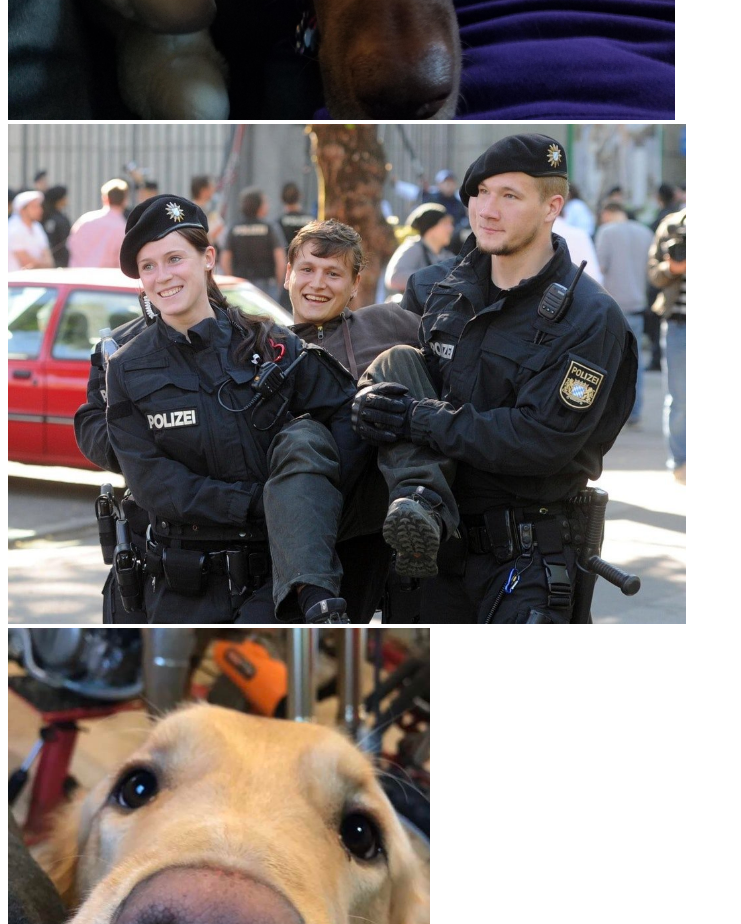
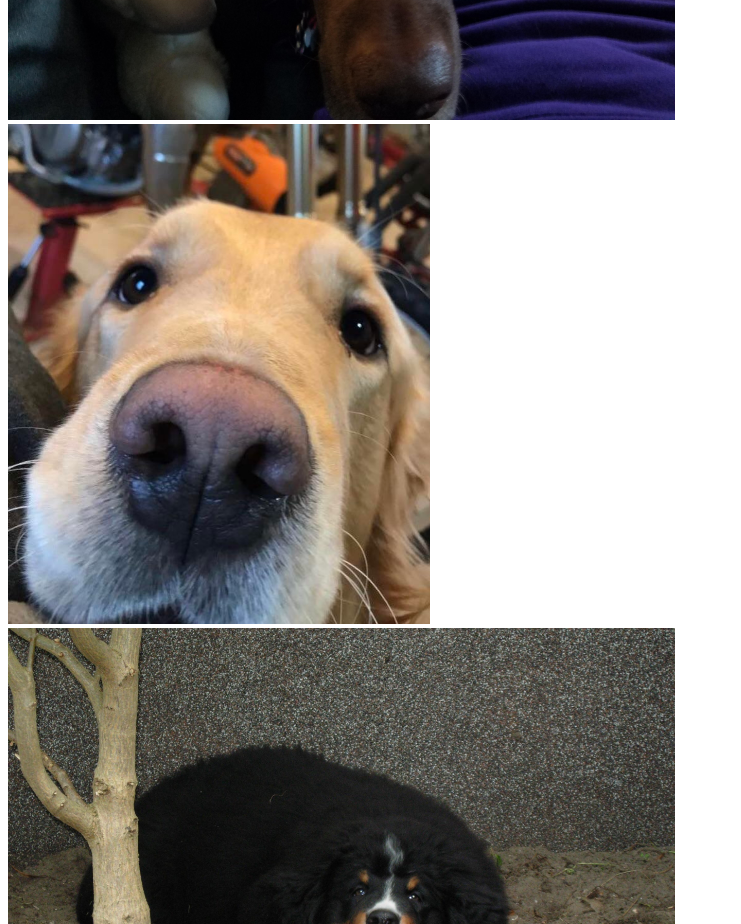
Before and after one commit to anxious-engineer/Daily-Puppies, a plain HTML site: page docs/index.html in a window 1280 px wide. Shown: the part 4420-5344 px from the top of the page, without its empty margins (0-741 px from the left). Drawn offline with Linux system fonts and the light colour scheme.

Commit message:
Removed Weirdo

```diff
--- a/docs/index.html
+++ b/docs/index.html
@@ -22,8 +22,6 @@
 <img src='imgs/rf496b9jy6401.jpg' height="500">
 </br>
 <img src='imgs/hldsh53s4a401.jpg' height="500">
-</br>
-<img src='imgs/vo697l5aq5401.jpg' height="500">
 </br>
 <img src='imgs/0nsr8rzaf6401.jpg' height="500">
 </br>
```
Also changed, not shown: docs/imgs/vo697l5aq5401.jpg (deleted).
